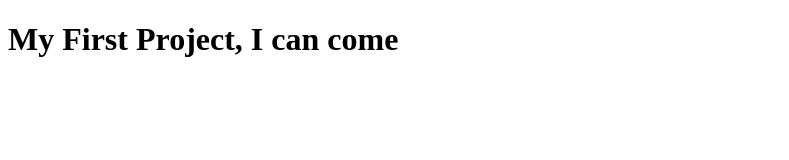
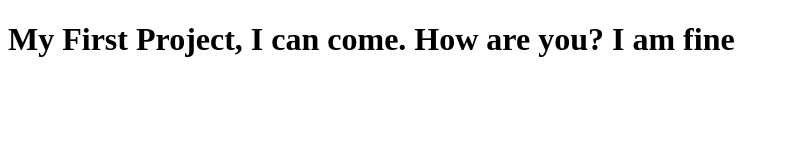
Before and after one commit to ksjaison/datewithgit, a plain HTML site: page index.html in a window 1280 px wide. Shown: the whole page, without its empty margins (0-789 px from the left). Drawn offline with Linux system fonts and the light colour scheme.

Commit message:
Enquired about the person

```diff
--- a/index.html
+++ b/index.html
@@ -7,6 +7,6 @@
     <title>Document</title>
 </head>
 <body>
-    <h1>My First Project, I can come</h1>
+    <h1>My First Project, I can come. How are you? I am fine</h1>
 </body>
 </html>
```
